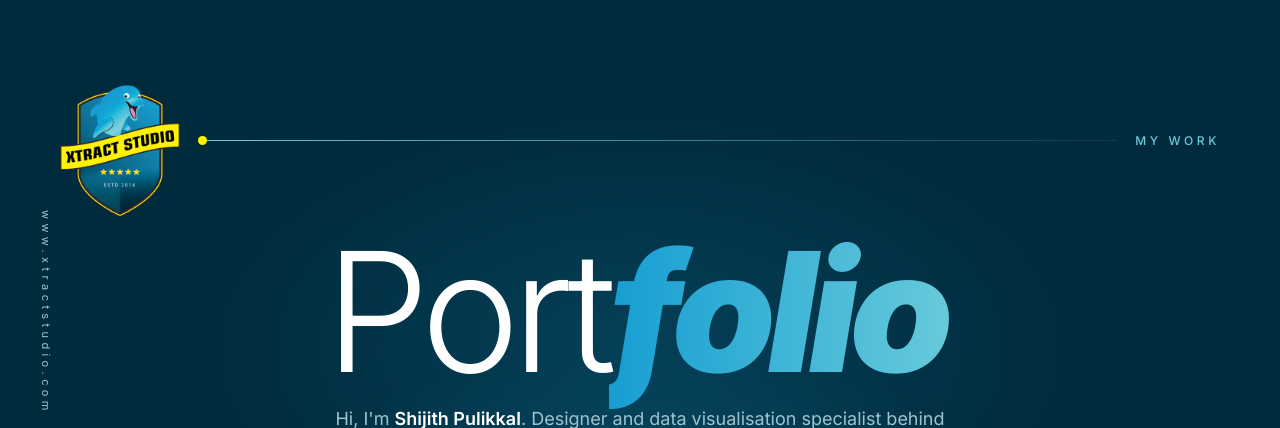
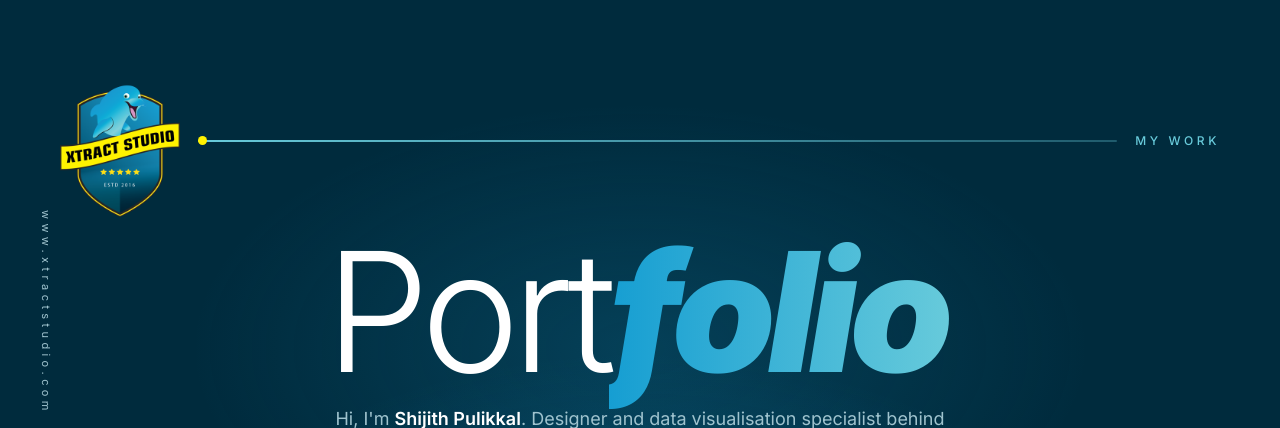
Before and after one commit to shijithpulikkal/shijithpulikkal.github.io, a PHP site: page / in a window 1280 px wide. Shown: the part 65-493 px from the top of the page. Run offline with PHP 8.4, Linux system fonts and the light colour scheme.

Commit message:
Make hero divider line visible on desktop
Co-Authored-By: Claude Opus 5.5 <noreply@anthropic.com>

```diff
--- a/assets/css/style.css
+++ b/assets/css/style.css
@@ -83,6 +83,11 @@ a { color: inherit; text-decoration: none; }
 .hero-top .logo { width: 120px; flex: none; }
 .hero-top .rule { flex: 1; height: 1px; background: linear-gradient(90deg, var(--aqua), rgba(104, 203, 219, .1)); position: relative; }
 .hero-top .rule::before { content: ""; position: absolute; left: 0; top: -4px; width: 9px; height: 9px; border-radius: 50%; background: var(--yellow); }
+/* Desktop: a 1px faded line can vanish on large or scaled screens, so draw it thicker and stronger */
+@media (min-width: 641px) {
+  .hero-top .rule { height: 2px; min-height: 2px; border-radius: 2px; background: linear-gradient(90deg, var(--aqua), rgba(104, 203, 219, .3)); }
+  .hero-top .rule::before { top: -3.5px; }
+}
 .side-url {
   position: absolute; left: calc(var(--pad) - 4px); top: 210px; writing-mode: vertical-rl;
   font-size: 11px; letter-spacing: .4em; color: var(--muted); text-transform: lowercase;
```
